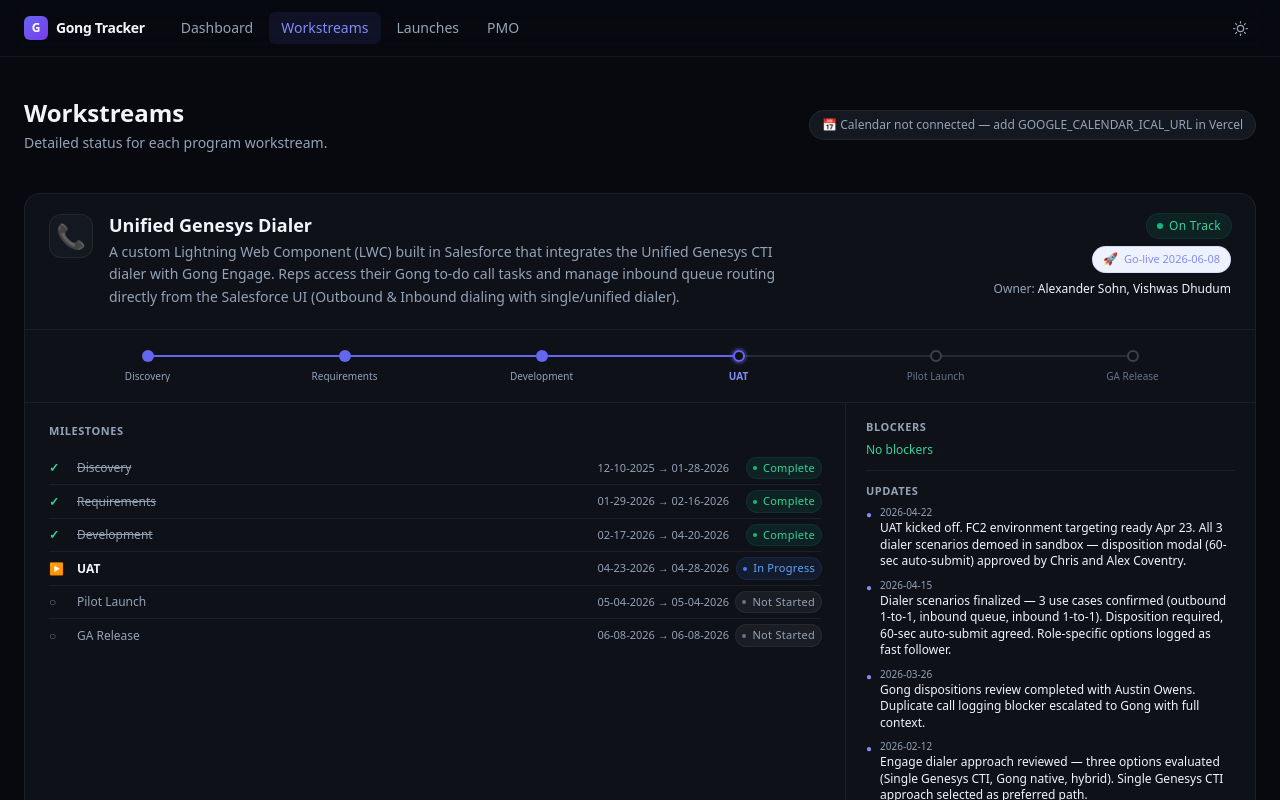
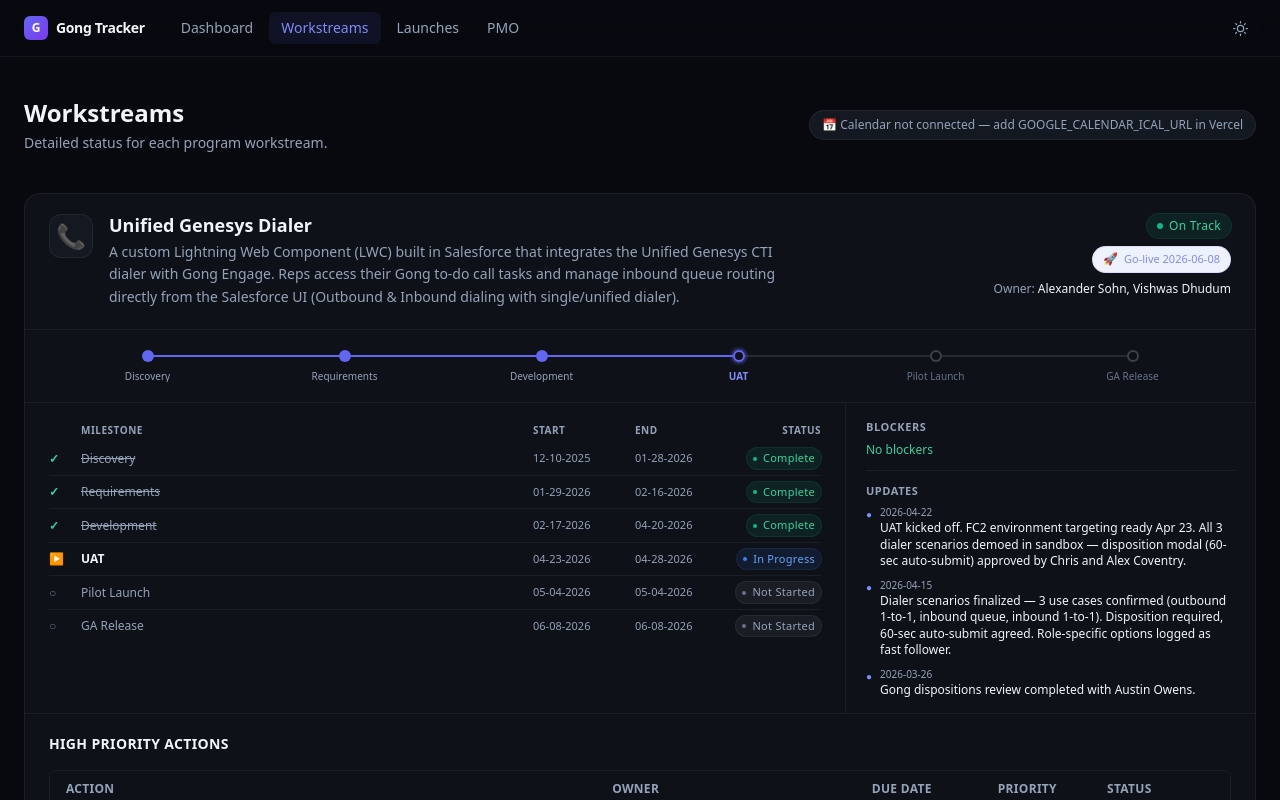
Before and after one commit to alexandersoh-lgtm/gong-tracker, a Next.js app: page /workstreams in a window 1280 px wide. Shown: the top 800 px of the page. Built offline with nearby package versions, Linux system fonts and the light colour scheme.

Commit message:
Milestone: separate Start/End columns with headers; updates max-h increased

```diff
--- a/app/workstreams/page.tsx
+++ b/app/workstreams/page.tsx
@@ -126,22 +126,26 @@
 
               {/* Milestones — 2/3 */}
               <div className="lg:col-span-2 px-6 py-5">
-                <h3 className="text-[11px] font-semibold text-[var(--text-muted)] uppercase tracking-wider mb-3">Milestones</h3>
+                <div className="grid items-center gap-x-4 mb-1" style={{ gridTemplateColumns: "16px 1fr 86px 86px 84px" }}>
+                  <span />
+                  <span className="text-[10px] font-semibold text-[var(--text-muted)] uppercase tracking-wider">Milestone</span>
+                  <span className="text-[10px] font-semibold text-[var(--text-muted)] uppercase tracking-wider">Start</span>
+                  <span className="text-[10px] font-semibold text-[var(--text-muted)] uppercase tracking-wider">End</span>
+                  <span className="text-[10px] font-semibold text-[var(--text-muted)] uppercase tracking-wider text-right">Status</span>
+                </div>
                 <div className="divide-y divide-[var(--border)]">
                   {ws.milestones.map((m) => {
                     const ms = m as { id: string; name: string; startDate?: string; dueDate: string; status: string };
-                    const fmt = (d?: string) => d ? d.replace(/^(\d{4})-(\d{2})-(\d{2})$/, "$2-$3-$1") : "";
-                    const dateRange = ms.startDate ? `${fmt(ms.startDate)} → ${fmt(ms.dueDate)}` : fmt(ms.dueDate);
+                    const fmt = (d?: string) => d ? d.replace(/^(\d{4})-(\d{2})-(\d{2})$/, "$2-$3-$1") : "—";
                     return (
-                      <div key={m.id} className="flex items-center gap-3 py-1.5">
-                        <span className={`text-xs font-bold shrink-0 w-4 ${milestoneText[m.status]}`}>{milestoneIcon[m.status]}</span>
-                        <span className={`text-xs flex-1 ${m.status === "complete" ? "text-[var(--text-muted)] line-through" : m.status === "in_progress" ? "text-[var(--text)] font-semibold" : "text-[var(--text-muted)]"}`}>
+                      <div key={m.id} className="grid items-center gap-x-4 py-1.5" style={{ gridTemplateColumns: "16px 1fr 86px 86px 84px" }}>
+                        <span className={`text-xs font-bold ${milestoneText[m.status]}`}>{milestoneIcon[m.status]}</span>
+                        <span className={`text-xs truncate ${m.status === "complete" ? "text-[var(--text-muted)] line-through" : m.status === "in_progress" ? "text-[var(--text)] font-semibold" : "text-[var(--text-muted)]"}`}>
                           {m.name}
                         </span>
-                        <span className="text-[11px] text-[var(--text-muted)] tabular-nums whitespace-nowrap shrink-0">
-                          {dateRange}
-                        </span>
-                        <div className="shrink-0 w-20 flex justify-end">
+                        <span className="text-[11px] text-[var(--text-muted)] tabular-nums">{fmt(ms.startDate)}</span>
+                        <span className="text-[11px] text-[var(--text-muted)] tabular-nums">{fmt(ms.dueDate)}</span>
+                        <div className="flex justify-end">
                           <StatusBadge status={m.status} size="xs" />
                         </div>
                       </div>
@@ -181,7 +185,7 @@
                   {ws.updates.length === 0 ? (
                     <p className="text-xs text-[var(--text-muted)]">No updates yet.</p>
                   ) : (
-                    <div className="overflow-y-auto space-y-2 pr-1" style={{ maxHeight: "calc(100% - 20px)" }}>
+                    <div className="max-h-48 overflow-y-auto space-y-2 pr-1">
                       {ws.updates.map((u, i) => (
                         <div key={i} className="flex gap-2 items-start">
                           <span className="text-indigo-400 mt-0.5 shrink-0 text-[10px]">●</span>
```
